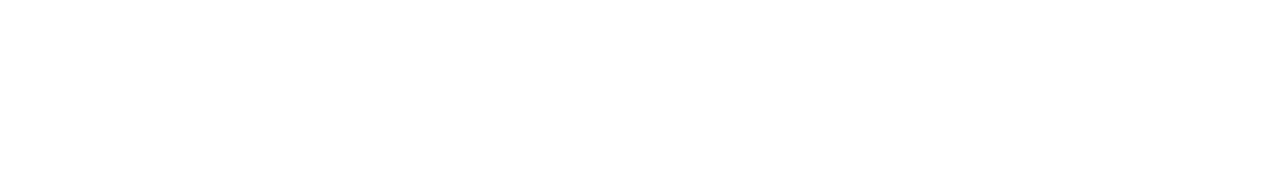
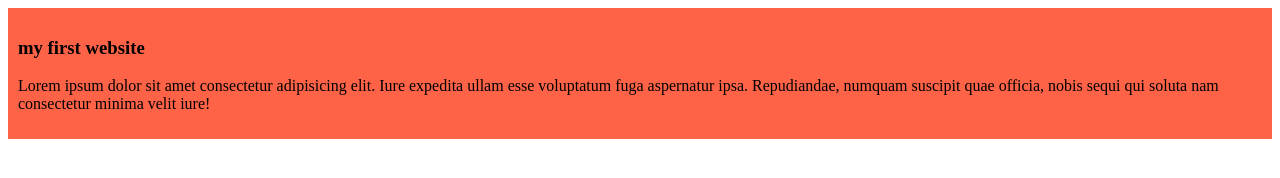
Before and after one commit to shamim-mahmud1/my-simple-website, a plain HTML site: page index.html in a window 1280 px wide. Drawn offline with Linux system fonts and the light colour scheme.

Commit message:
blog add korlam

```diff
--- a/index.html
+++ b/index.html
@@ -1,11 +1,18 @@
 <!DOCTYPE html>
 <html lang="en">
 <head>
+
     <meta charset="UTF-8">
     <meta name="viewport" content="width=device-width, initial-scale=1.0">
     <title> alhamdulillah my simple website</title>
+    <link rel="stylesheet" href="styles/blog.css">
 </head>
 <body>
+   <div>
+<h3>my first website</h3>
+<p>Lorem ipsum dolor sit amet consectetur adipisicing elit. Iure expedita ullam esse voluptatum fuga aspernatur ipsa. Repudiandae, numquam suscipit quae officia, nobis sequi qui soluta nam consectetur minima velit iure!</p>
 
+
+   </div>
 </body>
 </html>
--- /dev/null
+++ b/styles/blog.css
@@ -0,0 +1,4 @@
+div{
+    background-color: tomato;
+    padding: 10px;
+}
```
